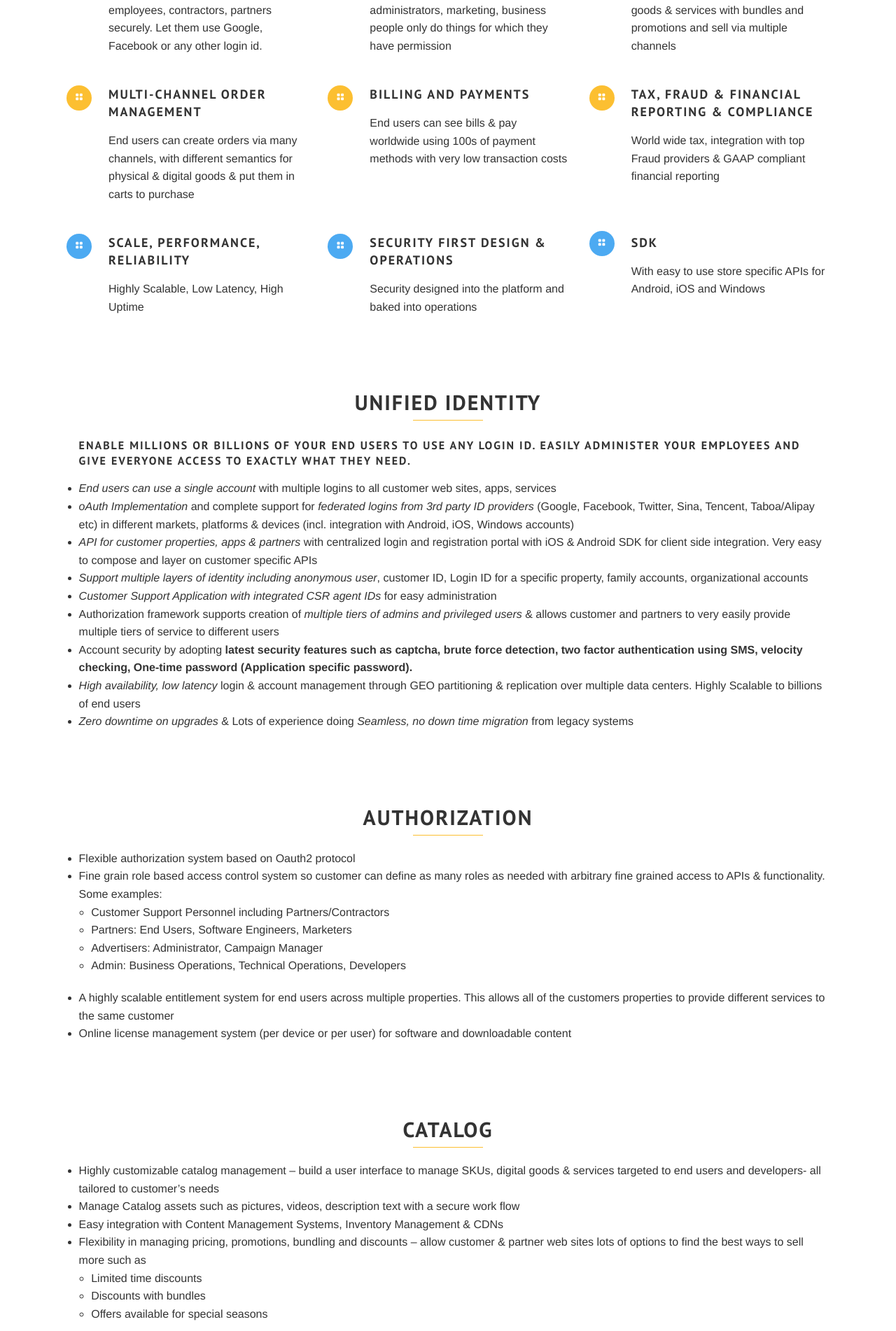
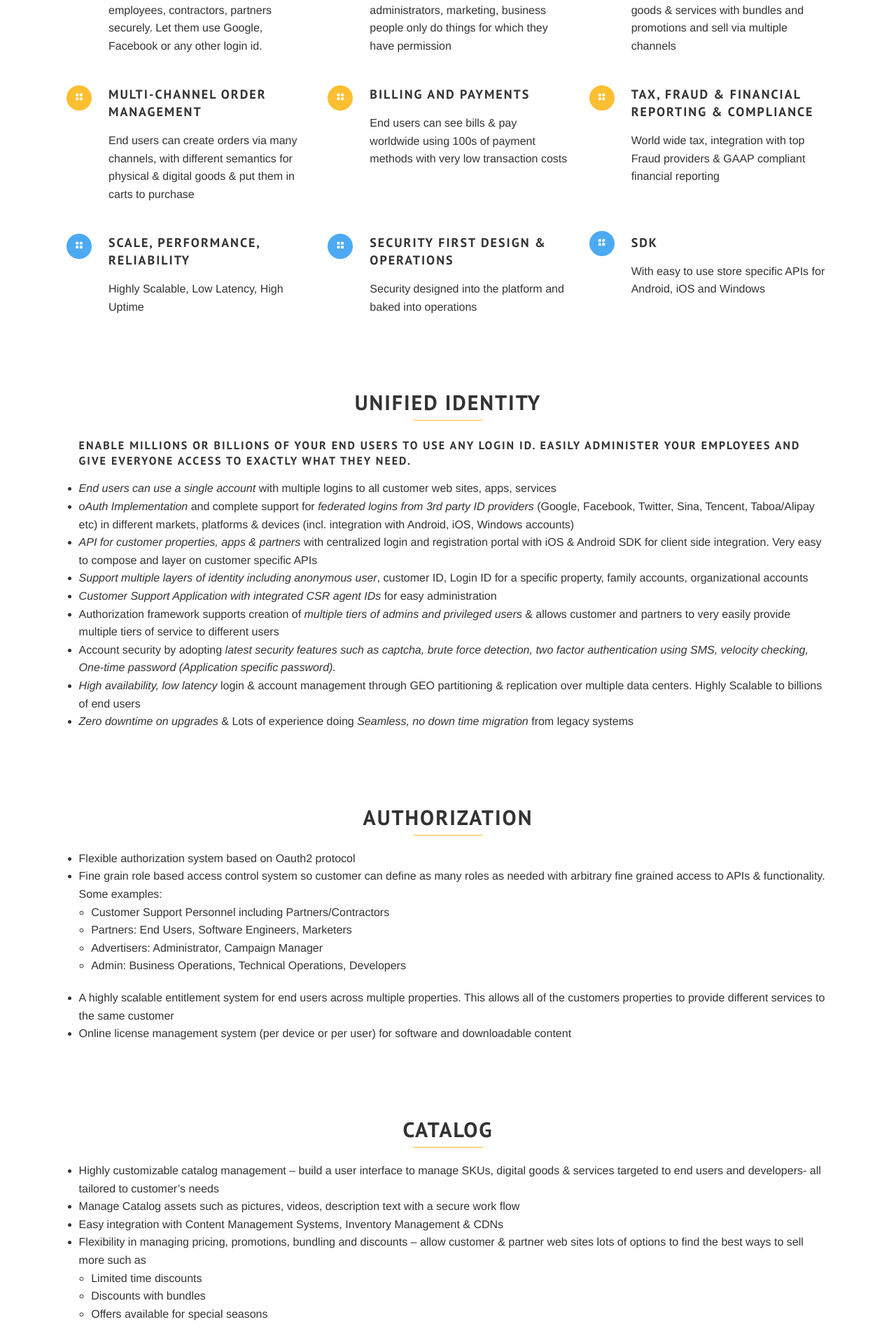
Before and after one commit to jrgallelli/jrgallelli.github.io, a Jekyll site: the page built from services.html, in a window 1280 px wide. Shown: the part 409-2311 px from the top of the page at 70% size. Built offline with Jekyll 4.4.1, drawn with Linux system fonts in a browser that asks for light colours; some web fonts are replaced; Markdown is read by kramdown in place of the engine named in the settings.

```diff
--- a/services.html
+++ b/services.html
@@ -26,7 +26,7 @@ section_id: services
  <li><i>Support multiple layers of identity including anonymous user</i>, customer ID, Login ID for a specific property, family accounts, organizational accounts</li>
  <li><i>Customer Support Application with integrated CSR agent IDs</i> for easy administration</li>
  <li>Authorization framework supports creation of <i>multiple tiers of admins and privileged users</i> & allows customer and partners to very easily provide multiple tiers of service to different users</li>
- <li>Account security by adopting <b>latest security features such as captcha, brute force detection, two factor authentication using SMS, velocity checking, One-time password (Application specific password).</b></li>
+ <li>Account security by adopting <i>latest security features such as captcha, brute force detection, two factor authentication using SMS, velocity checking, One-time password (Application specific password).</i></li>
  <li><i>High availability, low latency</i> login & account management through GEO partitioning & replication over multiple data centers. Highly Scalable to billions of end users</li>
  <li><i>Zero downtime on upgrades </i> & Lots of experience doing <i> Seamless, no down time migration</i> from legacy systems</li>
 </ul>
```
